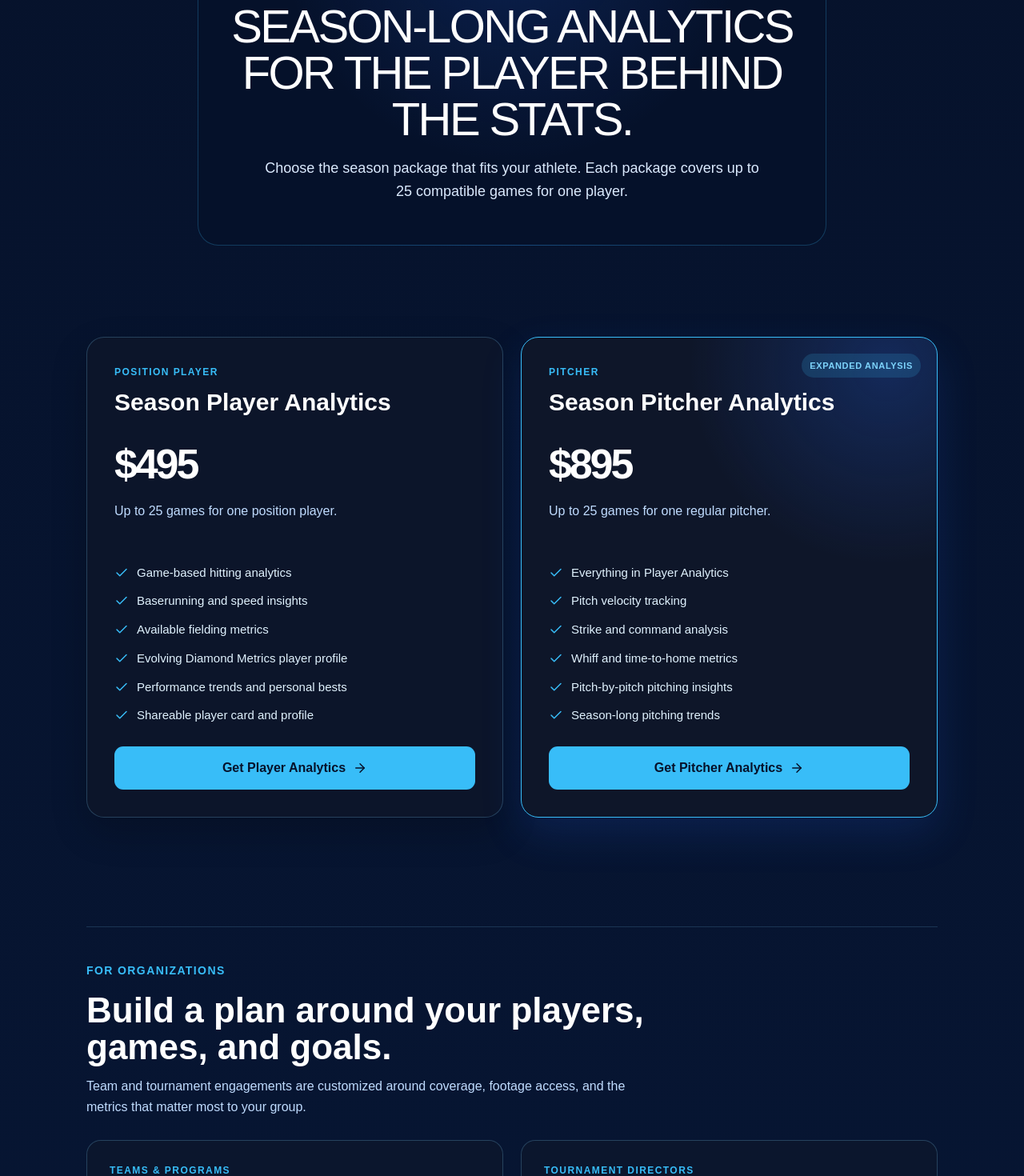
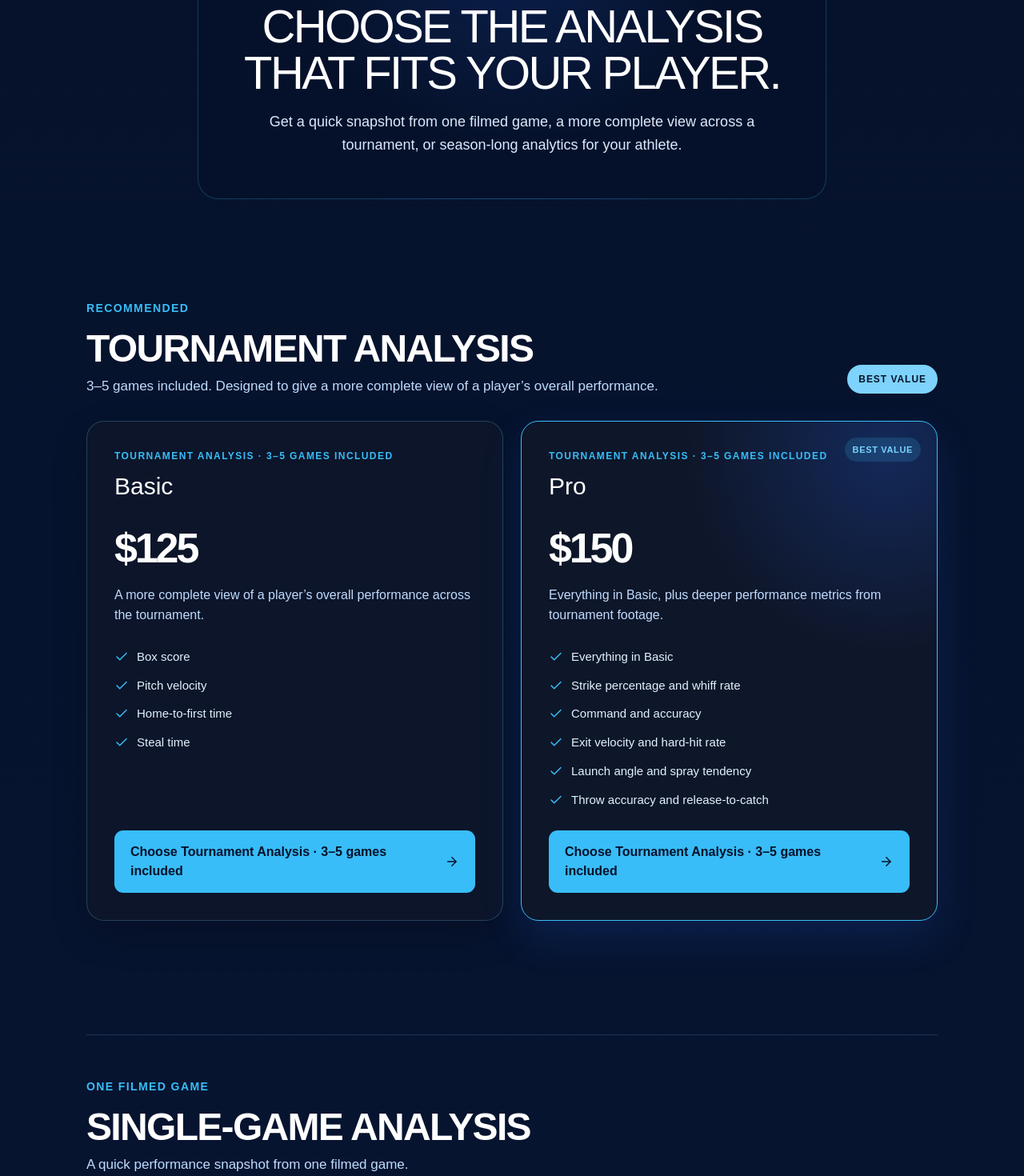
Before and after one commit to stoddow313/Diamond-Metrics-Website, a React (Vite) app: page /pricing in a window 1280 px wide. Shown: the part 260-1730 px from the top of the page at 80% size. Built offline with nearby package versions, Linux system fonts and the light colour scheme.

Commit message:
Add tournament pricing to pricing page

```diff
--- a/src/pages/FindYourPlayerPage.jsx
+++ b/src/pages/FindYourPlayerPage.jsx
@@ -31,8 +31,11 @@ function validateDetails(form) {
 
 export default function FindYourPlayerPage() {
   const [searchParams] = useSearchParams();
+  const requestedPackage = searchParams.get('package');
   const [step, setStep] = useState('details');
-  const [selectedPackage, setSelectedPackage] = useState('individual_pro');
+  const [selectedPackage, setSelectedPackage] = useState(
+    packages.some((item) => item.id === requestedPackage) ? requestedPackage : 'individual_pro',
+  );
   const [form, setForm] = useState(emptyForm);
   const [errors, setErrors] = useState({});
   const [checkoutError, setCheckoutError] = useState('');
--- a/src/pages/PricingPage.css
+++ b/src/pages/PricingPage.css
@@ -1,12 +1,19 @@
 .pricing-hero { max-width: 800px; margin: 36px auto 0; padding: 52px 32px; text-align: center; border: 1px solid rgba(56, 189, 248, .25); border-radius: 26px; background: radial-gradient(circle at top, rgba(37, 99, 235, .2), transparent 52%), rgba(6, 18, 43, .88); }
 .pricing-hero h1 { max-width: 720px; margin: 0 auto 18px; font-size: clamp(38px, 5vw, 58px); line-height: 1; letter-spacing: -.045em; text-transform: uppercase; }
 .pricing-hero > p:last-child { max-width: 620px; margin: 0 auto; color: #dbeafe; font-size: 18px; line-height: 1.6; }
-.pricing-grid { display: grid; grid-template-columns: repeat(2, minmax(0, 1fr)); gap: 22px; margin: 42px 0 0; }
+.pricing-package-section { margin-top: 54px; }
+.pricing-package-section--single, .pricing-package-section--season { margin-top: 70px; padding-top: 54px; border-top: 1px solid rgba(125, 211, 252, .17); }
+.pricing-section-heading { display: flex; align-items: flex-end; justify-content: space-between; gap: 24px; }
+.pricing-section-heading h2 { margin: 0 0 10px; font-size: clamp(34px, 4vw, 48px); line-height: 1; letter-spacing: -.035em; text-transform: uppercase; }
+.pricing-section-heading > div > p:last-child { max-width: 720px; margin: 0; color: #bfdbfe; font-size: 17px; line-height: 1.55; }
+.pricing-value-callout { flex: 0 0 auto; margin-bottom: 4px; padding: 9px 14px; border-radius: 999px; background: #7dd3fc; color: #06122b; font-size: 12px; font-weight: 900; letter-spacing: .08em; text-transform: uppercase; }
+.pricing-grid { display: grid; grid-template-columns: repeat(2, minmax(0, 1fr)); gap: 22px; margin: 30px 0 0; }
 .pricing-card { position: relative; display: flex; flex-direction: column; padding: 34px; border: 1px solid rgba(125, 211, 252, .23); border-radius: 22px; background: rgba(15, 23, 42, .78); box-shadow: 0 18px 46px rgba(0, 0, 0, .2); }
 .pricing-card--featured { border-color: #38bdf8; background: radial-gradient(circle at 88% 6%, rgba(37, 99, 235, .25), transparent 34%), rgba(15, 23, 42, .95); box-shadow: 0 20px 52px rgba(37, 99, 235, .16); }
 .pricing-badge { position: absolute; top: 20px; right: 20px; padding: 7px 10px; border-radius: 999px; background: rgba(56, 189, 248, .16); color: #7dd3fc; font-size: 11px; font-weight: 800; letter-spacing: .06em; text-transform: uppercase; }
 .pricing-label { margin: 0 0 12px; color: #38bdf8; font-size: 12px; font-weight: 850; letter-spacing: .12em; text-transform: uppercase; }
 .pricing-card h2 { margin: 0; font-size: 30px; line-height: 1.1; }
+.pricing-card h3 { margin: 0; font-size: 30px; line-height: 1.1; }
 .pricing-price { margin: 22px 0 8px; color: #fff; font-size: 52px; font-weight: 900; letter-spacing: -.06em; }
 .pricing-description { min-height: 50px; margin: 0; color: #bfdbfe; line-height: 1.55; }
 .pricing-features { display: flex; flex: 1; flex-direction: column; gap: 14px; margin: 28px 0; padding: 0; list-style: none; }
@@ -39,7 +46,7 @@
 .pricing-next-steps span { color: #38bdf8; font-size: 13px; font-weight: 900; letter-spacing: .1em; }
 .pricing-next-steps h3 { margin: 12px 0 8px; font-size: 19px; }
 .pricing-next-steps p { margin: 0; color: #bfdbfe; line-height: 1.55; }
-@media (max-width: 760px) { .pricing-hero { padding: 40px 22px; } .pricing-grid, .pricing-partner-grid, .pricing-next-steps > div { grid-template-columns: 1fr; } .pricing-card { padding: 28px 24px; } .pricing-description { min-height: 0; } .pricing-eligibility { padding: 22px; } }
+@media (max-width: 760px) { .pricing-hero { padding: 40px 22px; } .pricing-section-heading { display: block; } .pricing-value-callout { display: inline-block; margin-top: 20px; } .pricing-grid, .pricing-partner-grid, .pricing-next-steps > div { grid-template-columns: 1fr; } .pricing-card { padding: 28px 24px; } .pricing-description { min-height: 0; } .pricing-eligibility { padding: 22px; } }
 
 /* Keep the expanded desktop navigation on one line after adding Pricing. */
 .nav { gap: 16px; }
--- a/src/pages/PricingPage.jsx
+++ b/src/pages/PricingPage.jsx
@@ -39,17 +39,126 @@ const packages = [
   },
 ];
 
+const tournamentPackages = [
+  {
+    id: 'tournament_basic',
+    label: 'Tournament Analysis · 3–5 games included',
+    title: 'Basic',
+    price: '$125',
+    description: 'A more complete view of a player’s overall performance across the tournament.',
+    features: ['Box score', 'Pitch velocity', 'Home-to-first time', 'Steal time'],
+  },
+  {
+    id: 'tournament_pro',
+    label: 'Tournament Analysis · 3–5 games included',
+    title: 'Pro',
+    price: '$150',
+    description: 'Everything in Basic, plus deeper performance metrics from tournament footage.',
+    features: [
+      'Everything in Basic',
+      'Strike percentage and whiff rate',
+      'Command and accuracy',
+      'Exit velocity and hard-hit rate',
+      'Launch angle and spray tendency',
+      'Throw accuracy and release-to-catch',
+    ],
+    featured: true,
+  },
+];
+
+const singleGamePackages = [
+  {
+    id: 'individual_basic',
+    label: 'Single-Game Analysis',
+    title: 'Basic',
+    price: '$50',
+    description: 'A quick performance snapshot from one filmed game.',
+    features: ['Box score', 'Pitch velocity', 'Home-to-first time', 'Steal time'],
+  },
+  {
+    id: 'individual_pro',
+    label: 'Single-Game Analysis',
+    title: 'Pro',
+    price: '$75',
+    description: 'Everything in Basic, plus deeper performance metrics from one filmed game.',
+    features: [
+      'Everything in Basic',
+      'Strike percentage and whiff rate',
+      'Command and accuracy',
+      'Exit velocity and hard-hit rate',
+      'Launch angle and spray tendency',
+      'Throw accuracy and release-to-catch',
+    ],
+  },
+];
+
+function TournamentCard({ pkg }) {
+  return (
+    <article className={`pricing-card${pkg.featured ? ' pricing-card--featured' : ''}`}>
+      {pkg.featured && <span className="pricing-badge">Best value</span>}
+      <p className="pricing-label">{pkg.label}</p>
+      <h3>{pkg.title}</h3>
+      <p className="pricing-price">{pkg.price}</p>
+      <p className="pricing-description">{pkg.description}</p>
+      <ul className="pricing-features">
+        {pkg.features.map((feature) => (
+          <li key={feature}><Check size={18} aria-hidden="true" />{feature}</li>
+        ))}
+      </ul>
+      <Link className="pricing-button" to={`/find-your-player?package=${pkg.id}`}>
+        Choose {pkg.label} <ArrowRight size={18} aria-hidden="true" />
+      </Link>
+    </article>
+  );
+}
+
 export default function PricingPage() {
   return (
     <MarketingLayout>
       <section className="pricing-hero">
-        <p className="eyebrow">Season Analytics</p>
-        <h1>Season-long analytics for the player behind the stats.</h1>
+        <p className="eyebrow">Player Analytics</p>
+        <h1>Choose the analysis that fits your player.</h1>
         <p>
-          Choose the season package that fits your athlete. Each package covers
-          up to 25 compatible games for one player.
+          Get a quick snapshot from one filmed game, a more complete view across
+          a tournament, or season-long analytics for your athlete.
         </p>
       </section>
+
+      <section className="pricing-package-section" aria-labelledby="tournament-analysis">
+        <div className="pricing-section-heading">
+          <div>
+            <p className="eyebrow">Recommended</p>
+            <h2 id="tournament-analysis">Tournament Analysis</h2>
+            <p>3–5 games included. Designed to give a more complete view of a player’s overall performance.</p>
+          </div>
+          <span className="pricing-value-callout">Best value</span>
+        </div>
+        <div className="pricing-grid" aria-label="Tournament analysis packages">
+          {tournamentPackages.map((pkg) => <TournamentCard key={pkg.title} pkg={pkg} />)}
+        </div>
+      </section>
+
+      <section className="pricing-package-section pricing-package-section--single" aria-labelledby="single-game-analysis">
+        <div className="pricing-section-heading">
+          <div>
+            <p className="eyebrow">One filmed game</p>
+            <h2 id="single-game-analysis">Single-Game Analysis</h2>
+            <p>A quick performance snapshot from one filmed game.</p>
+          </div>
+        </div>
+        <div className="pricing-grid" aria-label="Single-game analysis packages">
+          {singleGamePackages.map((pkg) => <TournamentCard key={pkg.title} pkg={pkg} />)}
+        </div>
+      </section>
+
+      <section className="pricing-package-section pricing-package-section--season" aria-labelledby="season-analysis">
+        <div className="pricing-section-heading">
+          <div>
+            <p className="eyebrow">Season Analytics</p>
+            <h2 id="season-analysis">Season-long analysis</h2>
+            <p>Up to 25 compatible games for one player.</p>
+          </div>
+        </div>
 
       <section className="pricing-grid" aria-label="Season analytics packages">
         {packages.map((pkg) => (
@@ -69,6 +178,7 @@ export default function PricingPage() {
             </a>
           </article>
         ))}
+      </section>
       </section>
 
       <section className="pricing-partner-section">
@@ -99,7 +209,7 @@ export default function PricingPage() {
         <ShieldCheck size={25} aria-hidden="true" />
         <div>
           <h2>Footage eligibility</h2>
-          <p>Compatible game footage is required. After purchase, Diamond Metrics will confirm the player’s team, season, and footage availability before analysis begins.</p>
+          <p>Compatible game footage is required. After purchase, Diamond Metrics will confirm the player, tournament or season, and footage availability before analysis begins.</p>
         </div>
       </section>
 
@@ -107,9 +217,9 @@ export default function PricingPage() {
         <p className="eyebrow">What Happens Next</p>
         <h2>Simple enrollment. Meaningful progress.</h2>
         <div>
-          <article><span>01</span><h3>Choose your package</h3><p>Purchase the season package that fits your athlete.</p></article>
-          <article><span>02</span><h3>Share season details</h3><p>We confirm the player, team, season, and available footage.</p></article>
-          <article><span>03</span><h3>Follow the progress</h3><p>Receive an evolving player profile as games are analyzed.</p></article>
+          <article><span>01</span><h3>Choose your package</h3><p>Select the tournament, single-game, or season package that fits your athlete.</p></article>
+          <article><span>02</span><h3>Share player details</h3><p>We confirm the player, event or season, and available footage.</p></article>
+          <article><span>03</span><h3>Get your analysis</h3><p>Receive a clearer picture of your player’s performance.</p></article>
         </div>
       </section>
     </MarketingLayout>
```
